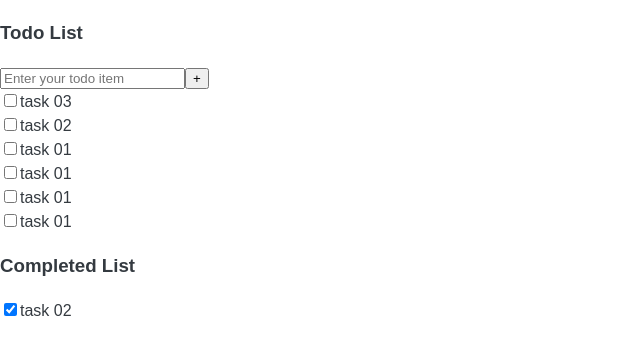
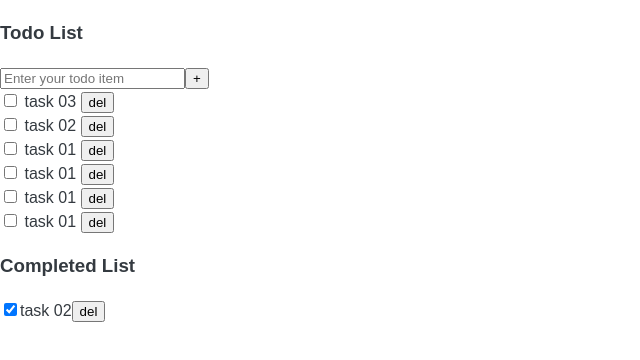
Before and after one commit to Jingfei-Wang-233/assignment-todo-react-ts, a React (Vite) app: page / in a window 1280 px wide. Shown: the top 360 px of the page, without its empty margins (0-640 px from the left). Built offline with nearby package versions, Linux system fonts and the light colour scheme; data requests are answered from the project's data file.

Commit message:
feat: delete task with button

```diff
--- a/src/App.tsx
+++ b/src/App.tsx
@@ -1,5 +1,5 @@
 import React, { useEffect, useState } from 'react';
-import { add, fetch, update } from './api/tasks';
+import { add, fetch, remove, update } from './api/tasks';
 import { Task } from './types';
 
 const App = () => {
@@ -28,6 +28,11 @@ const App = () => {
     add(newTodo.trim()).then((data) => setTasks([...tasks, data]));
     setNewTodo('');
   };
+  const handleDelete = (id: number | undefined) => {
+    console.log(tasks.length);
+    remove(Number(id));
+    setTasks(tasks.filter((task) => task.id !== id));
+  };
   return (
     <div className="App">
       <h3>Todo List</h3>
@@ -49,13 +54,18 @@ const App = () => {
             (task) =>
               !task.completed && (
                 <li key={task.id}>
+                  <div>
                     <input
                       type="checkbox"
                       id={task.id as unknown as string}
                       checked={task.completed}
                       onChange={() => handleChange(task)}
                     />
-                  <label>{task.name}</label>
+                    <label> {task.name} </label>
+                    <button className="bi-trash" onClick={() => handleDelete(task.id)}>
+                      del
+                    </button>
+                  </div>
                 </li>
               ),
           )
@@ -67,6 +77,7 @@ const App = () => {
           (task) =>
             task.completed && (
               <li key={task.id}>
+                <div>
                   <input
                     type="checkbox"
                     id={task.id as unknown as string}
@@ -74,6 +85,10 @@ const App = () => {
                     onChange={() => handleChange(task)}
                   />
                   <label>{task.name}</label>
+                  <button className="bi-trash" onClick={() => handleDelete(task.id)}>
+                    del
+                  </button>
+                </div>
               </li>
             ),
         )}
--- a/src/api/tasks.ts
+++ b/src/api/tasks.ts
@@ -5,8 +5,7 @@ const TASK_URL = 'http://localhost:8080/tasks';
 
 export const fetch = () => axios.get(TASK_URL).then((response) => response.data);
 
-export const remove = (id: number) =>
-  axios.delete(`${TASK_URL}/${id}`).then((response) => response.data);
+export const remove = (id: number) => axios.delete(`${TASK_URL}/${id}`);
 
 export const update = (id: number, task: Task) =>
   axios.put(`${TASK_URL}/${id}`, task).then((response) => response.data);
```
Lines whose indentation alone changed are shown as unchanged.
